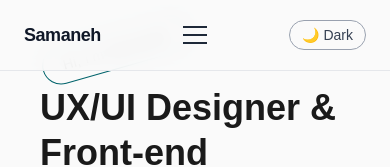
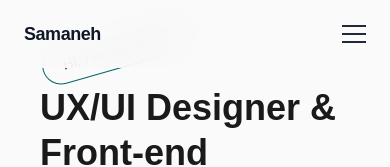
Before and after one commit to sam1362/samaneh-portfolio, a Next.js app: page / in a window 390 px wide. Shown: the top 167 px of the page. Built offline with nearby package versions, Linux system fonts and the light colour scheme.

Commit message:
update somthing

```diff
--- a/app/components/NavigationBar.tsx
+++ b/app/components/NavigationBar.tsx
@@ -1,123 +1,94 @@
 "use client";
 
-import { useState, useEffect } from "react";
+import { useState } from "react";
 import { motion, AnimatePresence } from "framer-motion";
+import Link from "next/link";
 
 export default function NavigationBar() {
-  const [darkMode, setDarkMode] = useState(false);
   const [menuOpen, setMenuOpen] = useState(false);
 
-  // 🌙 Dark Mode
-  useEffect(() => {
-    if (darkMode) {
-      document.documentElement.classList.add("dark");
-      localStorage.setItem("theme", "dark");
-    } else {
-      document.documentElement.classList.remove("dark");
-      localStorage.setItem("theme", "light");
-    }
-  }, [darkMode]);
-
-  useEffect(() => {
-    const savedTheme = localStorage.getItem("theme");
-    if (savedTheme === "dark") setDarkMode(true);
-  }, []);
-
   return (
-    <motion.nav
-      initial={{ y: -40, opacity: 0 }}
-      animate={{ y: 0, opacity: 1 }}
-      transition={{ duration: 0.6, ease: "easeOut" }}
-      className="w-full fixed top-0 left-0 z-50 bg-[#FAFAFA]/90 dark:bg-[#0B0B0B]/90 backdrop-blur-sm border-b border-gray-200 dark:border-gray-800 py-5 px-6 flex items-center justify-between"
-    >
-      {/* logo*/}
-      <a
+    <nav className="fixed top-0 left-0 w-full z-50 bg-[#FAFAFA]/90 backdrop-blur-md  py-5 px-6 flex items-center justify-between">
+      {/* logo */}
+      <Link
         href="/"
-        className="font-semibold text-lg tracking-tight text-gray-900 dark:text-gray-100 hover:text-[#00636b] transition-colors"
+        className="font-semibold text-lg tracking-tight text-gray-900 hover:text-[#00636b] transition-colors"
       >
         Samaneh
-      </a>
+      </Link>
 
-      {/* hambergur*/}
+      {/* hambergurButton*/}
       <button
-        onClick={() => setMenuOpen(!menuOpen)}
-        className="md:hidden flex flex-col space-y-1.5 focus:outline-none"
-        aria-label="Toggle menu"
+        onClick={() => setMenuOpen(true)}
+        className="flex flex-col space-y-1.5 md:hidden focus:outline-none"
       >
-        <span
-          className={`h-0.5 w-6 bg-gray-800 dark:bg-gray-200 transition-all ${
-            menuOpen ? "rotate-45 translate-y-2" : ""
-          }`}
-        ></span>
-        <span
-          className={`h-0.5 w-6 bg-gray-800 dark:bg-gray-200 transition-all ${
-            menuOpen ? "opacity-0" : ""
-          }`}
-        ></span>
-        <span
-          className={`h-0.5 w-6 bg-gray-800 dark:bg-gray-200 transition-all ${
-            menuOpen ? "-rotate-45 -translate-y-2" : ""
-          }`}
-        ></span>
+        <span className="h-0.5 w-6 bg-gray-800 transition-all"></span>
+        <span className="h-0.5 w-6 bg-gray-800 transition-all"></span>
+        <span className="h-0.5 w-6 bg-gray-800 transition-all"></span>
       </button>
 
-      {/* menuDesktop*/}
-      <div className="hidden md:flex items-center space-x-10 text-sm font-medium text-gray-800 dark:text-gray-200">
-        <a href="/work" className="hover:text-[#00636b] transition-colors">
+      {/* menuDesktop */}
+      <div className="hidden md:flex items-center space-x-10 text-sm font-medium text-gray-800">
+        <Link href="/work" className="hover:text-[#00636b] transition-colors">
           Work
-        </a>
-        <a href="/about" className="hover:text-[#00636b] transition-colors">
+        </Link>
+        <Link href="/about" className="hover:text-[#00636b] transition-colors">
           About
-        </a>
-        <a href="/contact" className="hover:text-[#00636b] transition-colors">
+        </Link>
+        <Link href="/contact" className="hover:text-[#00636b] transition-colors">
           Contact
-        </a>
+        </Link>
       </div>
 
-      {/*  Dark Mode */}
-      <button
-        onClick={() => setDarkMode(!darkMode)}
-        className="text-sm border border-gray-400 dark:border-gray-600 rounded-full px-3 py-1 text-gray-700 dark:text-gray-200 hover:bg-[#00636b] hover:text-white transition-colors"
-      >
-        {darkMode ? "☀️ Light" : "🌙 Dark"}
-      </button>
-
-      {/* menuOpenMobile*/}
+      {/* mobileMenu */}
       <AnimatePresence>
         {menuOpen && (
           <motion.div
-            initial={{ opacity: 0, y: -10 }}
-            animate={{ opacity: 1, y: 0 }}
-            exit={{ opacity: 0, y: -10 }}
-            transition={{ duration: 0.3 }}
-            className="absolute top-full left-0 w-full bg-[#FAFAFA] dark:bg-[#0B0B0B] border-t border-gray-200 dark:border-gray-700 shadow-sm md:hidden"
+            initial={{ x: "100%" }}
+            animate={{ x: 0 }}
+            exit={{ x: "100%" }}
+            transition={{ duration: 0.5, ease: "easeInOut" }}
+            className="fixed top-0 right-0 w-full h-screen bg-[#FAFAFA] z-50 flex flex-col items-center justify-center space-y-10 text-3xl font-semibold text-gray-800"
           >
-            <div className="flex flex-col items-center py-6 space-y-5 text-[16px] font-medium text-gray-800 dark:text-gray-200">
-              <a
+            {/* closeButton */}
+            <button
+              onClick={() => setMenuOpen(false)}
+              className="absolute top-6 right-6 text-3xl text-gray-800 hover:text-[#00636b] transition"
+            >
+              ×
+            </button>
+
+            <Link
+              href="/"
+              className="hover:text-[#00636b] transition"
+              onClick={() => setMenuOpen(false)}
+            >
+              Home
+            </Link>
+            <Link
               href="/work"
+              className="hover:text-[#00636b] transition"
               onClick={() => setMenuOpen(false)}
-                className="hover:text-[#00636b] transition"
             >
               Work
-              </a>
-              <a
+            </Link>
+            <Link
               href="/about"
+              className="hover:text-[#00636b] transition"
               onClick={() => setMenuOpen(false)}
-                className="hover:text-[#00636b] transition"
             >
               About
-              </a>
-              <a
+            </Link>
+            <Link
               href="/contact"
+              className="hover:text-[#00636b] transition"
               onClick={() => setMenuOpen(false)}
-                className="hover:text-[#00636b] transition"
             >
               Contact
-              </a>
-            </div>
+            </Link>
           </motion.div>
         )}
       </AnimatePresence>
-    </motion.nav>
+    </nav>
   );
 }
```
Lines whose indentation alone changed are shown as unchanged.
